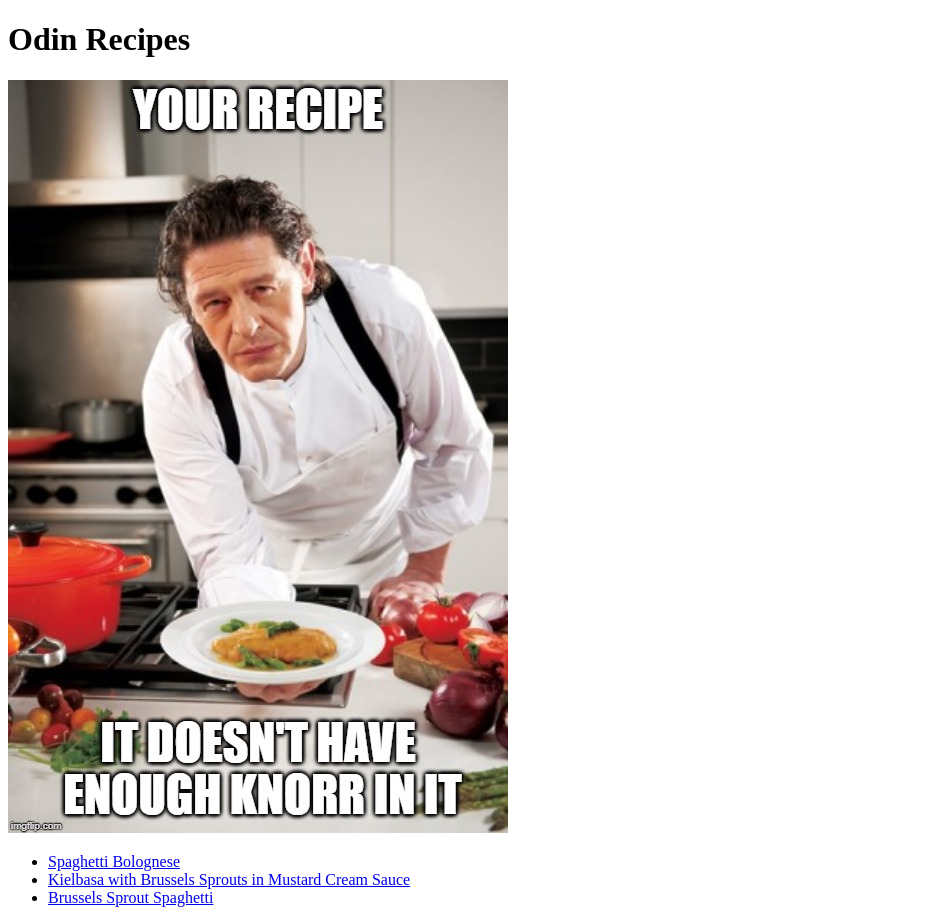
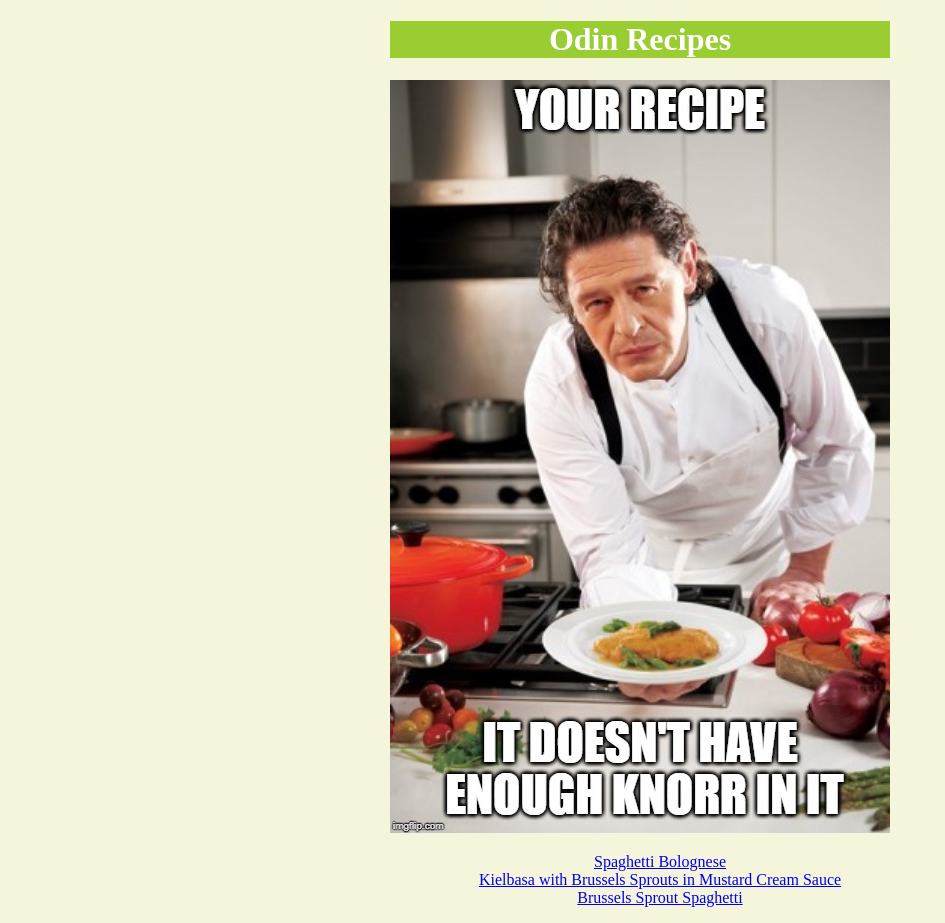
Before and after one commit to slightalloy/odin-recipes, a plain HTML site: page index.html in a window 1280 px wide. Shown: the whole page, without its empty margins (0-945 px from the left). Drawn offline with Linux system fonts and the light colour scheme.

Commit message:
Added some css

```diff
--- a/index.html
+++ b/index.html
@@ -4,6 +4,7 @@
     <meta charset="UTF-8">
     <meta name="viewport" content="width=device-width, initial-scale=1.0">
     <title>Document</title>
+    <link rel="stylesheet" href="style.css">
 </head>
 <body>
     <h1>Odin Recipes</h1>
--- /dev/null
+++ b/style.css
@@ -0,0 +1,19 @@
+body {
+    max-width: max-content;
+    margin: auto;
+    }
+
+h1{
+    color:white;
+    background-color: yellowgreen;
+    text-align: center;
+}
+
+*{
+    background-color: beige;
+}
+
+ul {
+    text-align: center;
+    list-style: none;
+}
```
